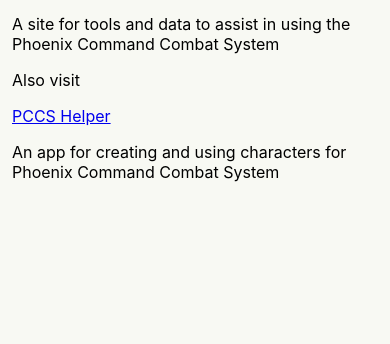
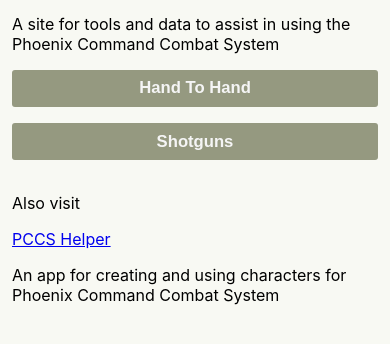
Before and after one commit to mp40/pccs-gatsby, a Gatsby site: page / in a window 390 px wide. Shown: the part 128-472 px from the top of the page. Built offline with nearby package versions, Linux system fonts and the light colour scheme; Gatsby itself is replaced by a stand-in of ours.

Commit message:
add links to home

```diff
--- /dev/null
+++ b/src/components/link-button/LinkButton.jsx
@@ -0,0 +1,13 @@
+import React from "react";
+import PropTypes from "prop-types";
+import { button } from "./link-button.module.css";
+
+const LinkButton = ({ children }) => {
+  return <button className={button}>{children}</button>;
+};
+
+LinkButton.propTypes = {
+  children: PropTypes.node.isRequired,
+};
+
+export default LinkButton;
--- /dev/null
+++ b/src/components/link-button/link-button.module.css
@@ -0,0 +1,13 @@
+.button {
+  background-color: var(--stone-grey);
+  border: none;
+  border-radius: 3px;
+  height: 2.75em;
+}
+
+.button > a {
+  color: whitesmoke;
+  text-decoration: none;
+  font-size: 1.25em;
+  font-weight: 600;
+}
--- /dev/null
+++ b/src/pages/home.module.css
@@ -0,0 +1,16 @@
+@media only screen and (min-width: 761px) {
+  .mobileNavigation {
+    display: none;
+  }
+}
+
+@media only screen and (max-width: 760px) {
+  .mobileNavigation {
+    display: flex;
+    flex-direction: column;
+  }
+
+  .mobileNavigation > button {
+    margin-bottom: 1.25em;
+  }
+}
--- a/src/pages/index.jsx
+++ b/src/pages/index.jsx
@@ -1,5 +1,8 @@
 import React from "react";
+import { Link } from "gatsby";
 import Layout from "../components/layout";
+import LinkButton from "../components/link-button/LinkButton";
+import { mobileNavigation } from "./home.module.css";
 
 export const Component = () => {
   return (
@@ -10,6 +13,14 @@
         A site for tools and data to assist in using the Phoenix Command Combat
         System
       </p>
+      <div className={mobileNavigation}>
+        <LinkButton>
+          <Link to="/hand-to-hand">Hand To Hand</Link>
+        </LinkButton>
+        <LinkButton>
+          <Link to="/shotguns">Shotguns</Link>
+        </LinkButton>
+      </div>
       <p>Also visit</p>
       <a href="https://pccs.herokuapp.com/">PCCS Helper</a>
       <p>
```
